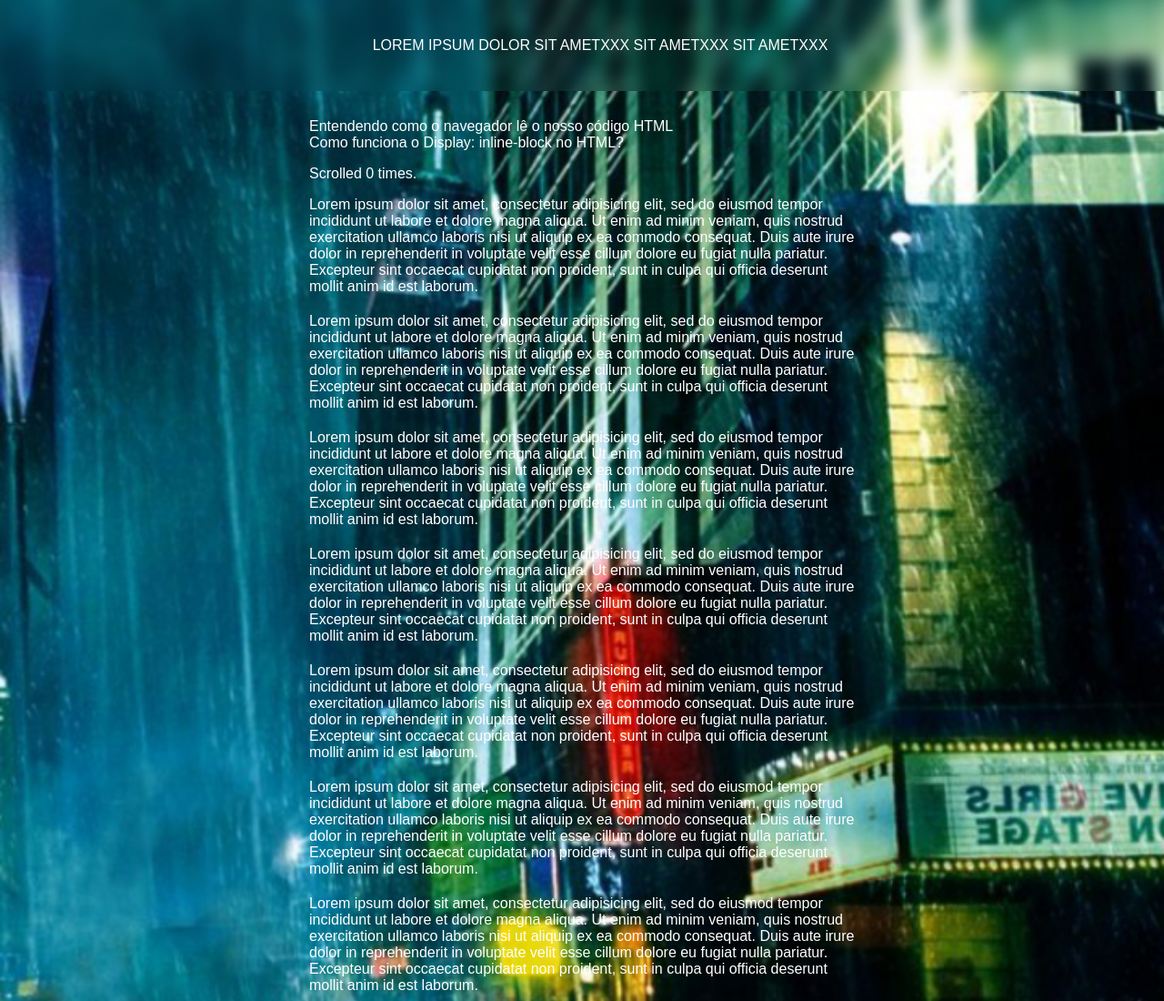
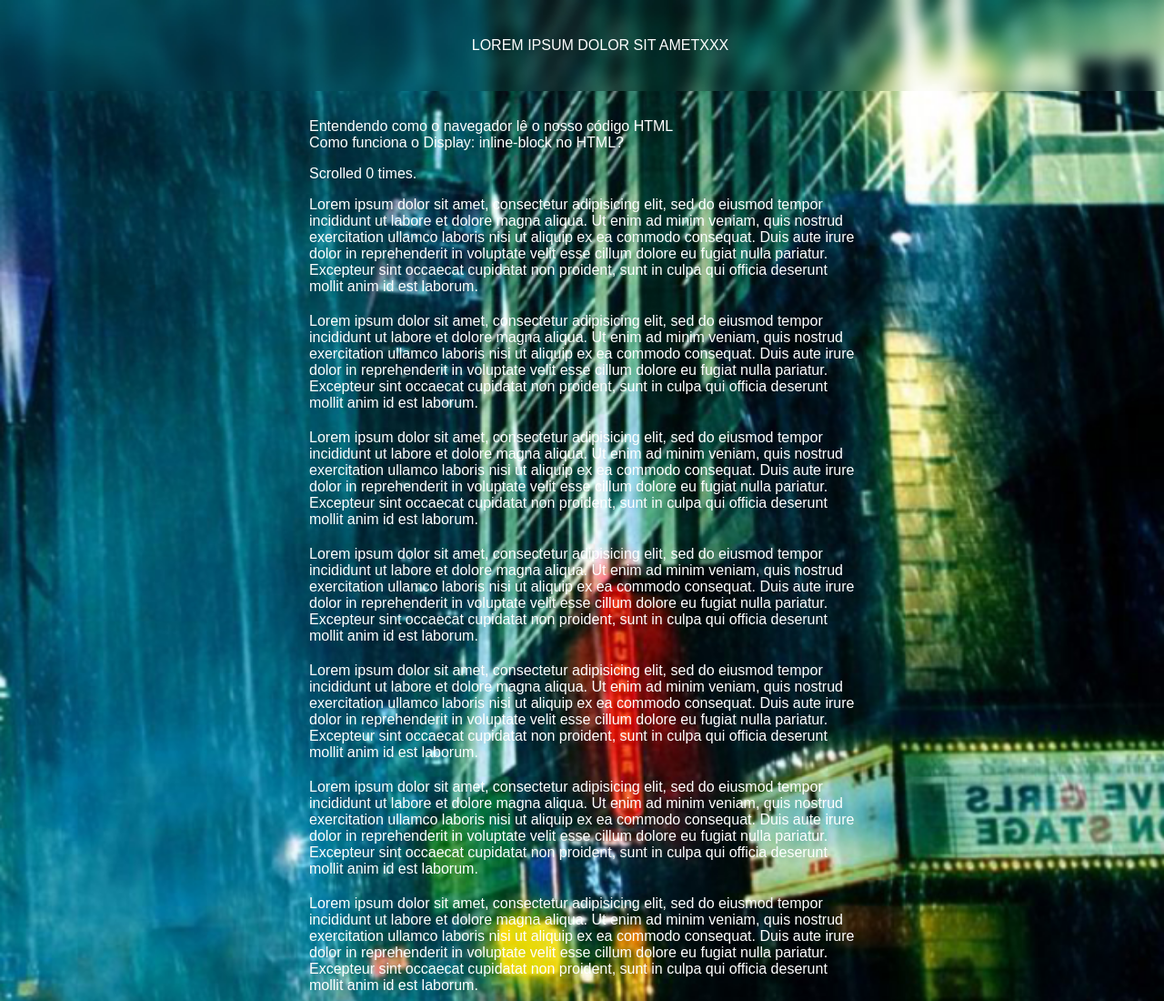
Before and after one commit to pierbotteroweb/glass-header, a plain HTML site: page index.html in a window 1280 px wide. Shown: the top 1100 px of the page at 91% size. Drawn offline with nearby package versions, Linux system fonts and the light colour scheme.

Commit message:
Revert "Test 2"

```diff
--- a/index.html
+++ b/index.html
@@ -83,8 +83,6 @@ $('.rec').each(function() {
 		<li>Lorem</li>
 		<li>ipsum</li>
 		<li>dolor</li>
-		<li>sit ametxxx</li>
-		<li>sit ametxxx</li>
 		<li>sit ametxxx</li>
 	</ul>
 </div>
```
